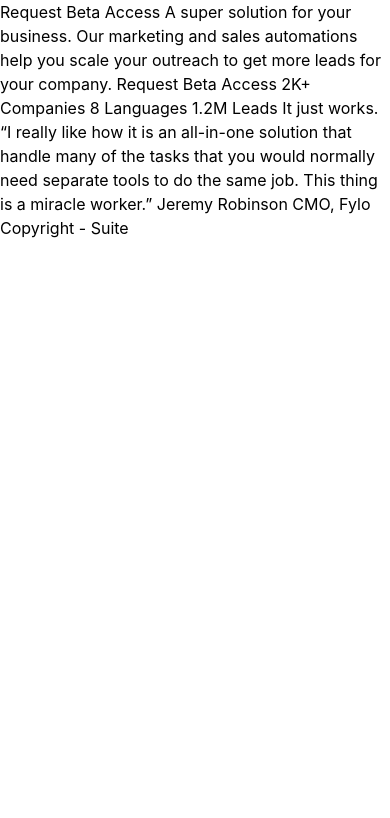
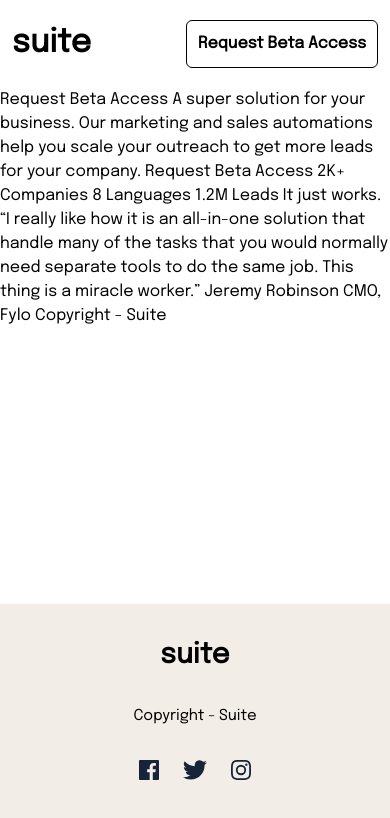
Before and after one commit to niclast7611/suite-landing-page, a React (Create React App) app: page / in a window 390 px wide. Shown: the top 818 px of the page. Built offline with nearby package versions, Linux system fonts and the light colour scheme.

Commit message:
tailwind nav and footer in mobile

```diff
--- a/public/index.html
+++ b/public/index.html
@@ -9,6 +9,10 @@
       name="description"
       content="Web site created using create-react-app"
     />
+
+    <link rel="preconnect" href="https://fonts.googleapis.com">
+<link rel="preconnect" href="https://fonts.gstatic.com" crossorigin>
+<link href="https://fonts.googleapis.com/css2?family=Epilogue&display=swap" rel="stylesheet">
     <link rel="apple-touch-icon" href="%PUBLIC_URL%/logo192.png" />
     <!--
       manifest.json provides metadata used when your web app is installed on a
--- a/src/App.css
+++ b/src/App.css
@@ -1,3 +1,7 @@
 @tailwind base;
 @tailwind components;
 @tailwind utilities;
+
+body{
+    font-family: 'Epilogue', sans-serif;
+}
--- a/src/App.js
+++ b/src/App.js
@@ -1,9 +1,11 @@
-import logo from "./logo.svg";
 import "./App.css";
+import Footer from "./components/Footer";
+import NavBar from "./components/NavBar";
 
 function App() {
   return (
-    <div className="App">
+    <div className="flex flex-col min-h-screen">
+      <NavBar />
       Request Beta Access A super solution for your business. Our marketing and
       sales automations help you scale your outreach to get more leads for your
       company. Request Beta Access 2K+ Companies 8 Languages 1.2M Leads It just
@@ -11,6 +13,7 @@ function App() {
       the tasks that you would normally need separate tools to do the same job.
       This thing is a miracle worker.” Jeremy Robinson CMO, Fylo Copyright -
       Suite
+      <Footer />
     </div>
   );
 }
--- /dev/null
+++ b/src/components/Footer.js
@@ -0,0 +1,16 @@
+import React from "react";
+const assetsPath = process.env.PUBLIC_URL + "/assets/";
+
+export default function Footer() {
+  return (
+    <div className="flex flex-col space-y-7 bg-[#F3EDE7] mt-auto h-60 py-9 align-middle items-center">
+      <div className="text-[28px] leading-8 font-[900]">suite</div>
+      <div className="text-[15px] leading-8">Copyright - Suite</div>
+      <div className="flex flex-row justify-center space-x-6">
+        <img src={`${assetsPath}icon-facebook.svg`} alt="Facebook Logo" />
+        <img src={`${assetsPath}icon-twitter.svg`} alt="Twitter Logo" />
+        <img src={`${assetsPath}icon-instagram.svg`} alt="Instagram Logo" />
+      </div>
+    </div>
+  );
+}
--- /dev/null
+++ b/src/components/NavBar.js
@@ -0,0 +1,17 @@
+import React from "react";
+
+export default function NavBar() {
+  return (
+    <div className="flex flex-row justify-between px-3 py-5 lg:py-10 lg:px-28 ">
+      <div className="text-[32px] font-bold">suite</div>
+      <div>
+        <button
+          type="button"
+          className="w-48 h-12 font-bold border border-black rounded-md hover:bg-black hover:text-white"
+        >
+          Request Beta Access
+        </button>
+      </div>
+    </div>
+  );
+}
```
